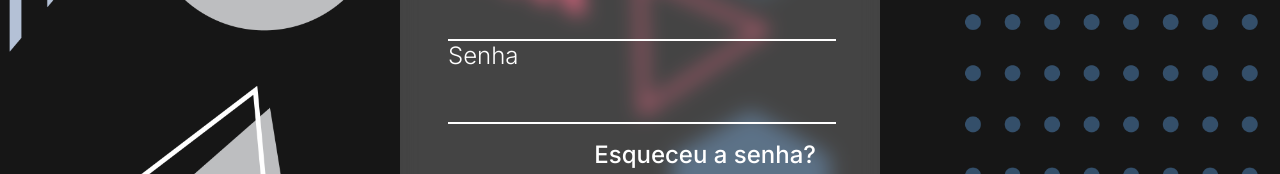
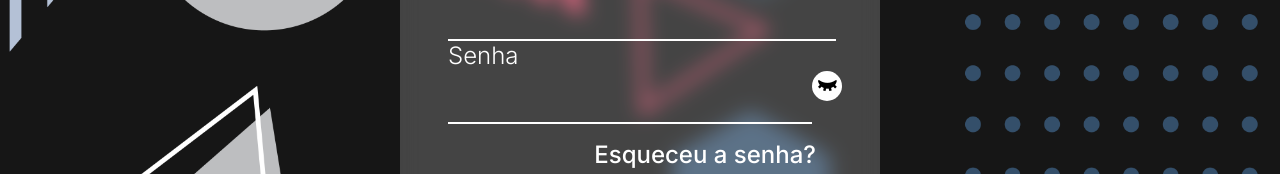
Before and after one commit to Guilherme-Beckman/social-media-events, an Angular app in the folder frontend/social-media-events/: page /login in a window 1280 px wide. Shown: the part 215-389 px from the top of the page. Built offline with nearby package versions, Linux system fonts and the light colour scheme.

Commit message:
feat: add a eye icon to change the password visibility

```diff
--- a/frontend/social-media-events/src/app/components/default-layout-page-login-register/default-layout-page-login-register.component.css
+++ b/frontend/social-media-events/src/app/components/default-layout-page-login-register/default-layout-page-login-register.component.css
@@ -177,3 +177,19 @@ span {
 
 
 }
+.password-container{
+  display: flex;
+}
+.password-container button{
+  width: 20px;
+  height: 20px;
+  padding: 0;
+  background: none;
+}
+.password-container i{
+  background-color: white;
+  font-size: 20px;
+  border-radius: 50%;
+  padding: 5px;
+
+}
--- a/frontend/social-media-events/src/app/components/default-layout-page-login-register/default-layout-page-login-register.component.html
+++ b/frontend/social-media-events/src/app/components/default-layout-page-login-register/default-layout-page-login-register.component.html
@@ -10,7 +10,11 @@
         <div>
             <label for="">{{ label2 }}</label>
             <br>
-            <input type="text" name="" id="">
+            <div class="password-container">
+                <input [type]="isPasswordVisible ? 'text':'password'" name="" id="">
+                <button (click)="tooglePasswordVisibility()">  <i [class]="isPasswordVisible ?'ri-eye-fill' : 'ri-eye-close-fill'"></i></button>
+            </div>
+
         </div>
         <h3>{{ underLineText }}</h3>
         <div class="submit-button">
--- a/frontend/social-media-events/src/app/components/default-layout-page-login-register/default-layout-page-login-register.component.ts
+++ b/frontend/social-media-events/src/app/components/default-layout-page-login-register/default-layout-page-login-register.component.ts
@@ -15,4 +15,10 @@ export class DefaultLayoutPageLoginRegisterComponent {
   @Input() primaryButtonText: string = "";
   @Input() h4Text: string = "";
   @Input() h4TextSpan: string = "";
+
+  isPasswordVisible: boolean = false;
+  password: string ='';
+  tooglePasswordVisibility(){
+    this.isPasswordVisible = !this.isPasswordVisible;
+  }
 }
--- a/frontend/social-media-events/src/app/pages/register/register.component.html
+++ b/frontend/social-media-events/src/app/pages/register/register.component.html
@@ -24,12 +24,19 @@
       <div *ngIf="currentStep === 1">
         <div >
           <label for="password">Senha</label>
-          <input type="password" id="password" name="password">
+          <div class="password-container">
+            <input [type]="isPasswordVisible ? 'text':'password'" name="" id="">
+            <button (click)="tooglePasswordVisibility()">  <i [class]="isPasswordVisible ?'ri-eye-fill' : 'ri-eye-close-fill'"></i></button>
+        </div>
         </div>
 
         <div >
           <label for="confirmPassword">Confirmar senha</label>
-          <input type="password" id="confirmPassword" name="confirmPassword">
+          <div class="password-container">
+            <input [type]="isPasswordVisible ? 'text':'password'" name="" id="">
+            <button (click)="tooglePasswordVisibility()">  <i [class]="isPasswordVisible ?'ri-eye-fill' : 'ri-eye-close-fill'"></i></button>
+        </div>
+
         </div>
 
         <div >
--- a/frontend/social-media-events/src/app/pages/register/register.component.ts
+++ b/frontend/social-media-events/src/app/pages/register/register.component.ts
@@ -12,4 +12,10 @@ import { GenderSelectComponent } from '../../components/gender-select/gender-sel
 })
 export class RegisterComponent {
   currentStep=0;
+
+  isPasswordVisible: boolean = false;
+  password: string ='';
+  tooglePasswordVisibility(){
+    this.isPasswordVisible = !this.isPasswordVisible;
+  }
 }
```
